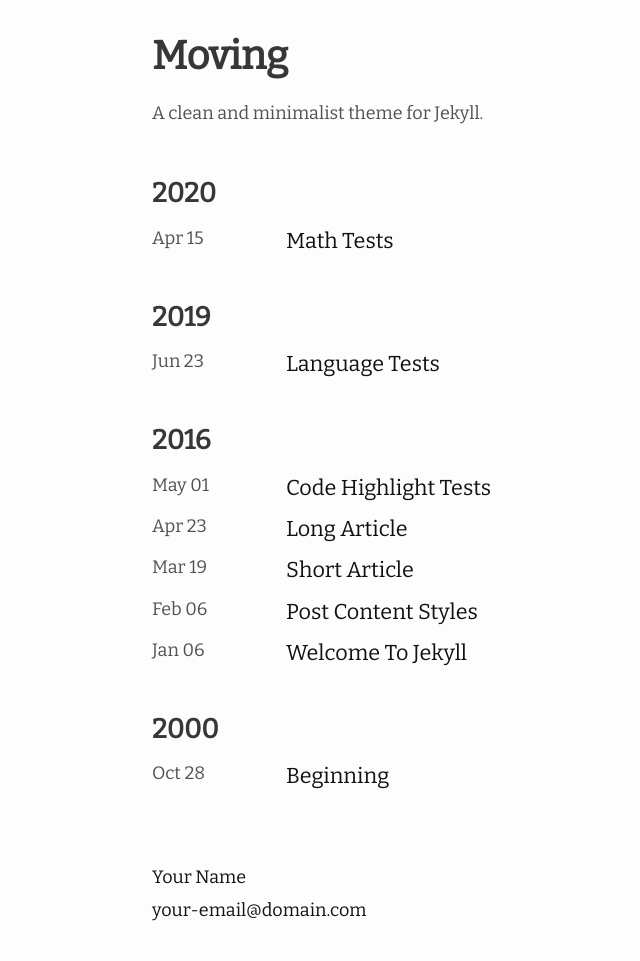
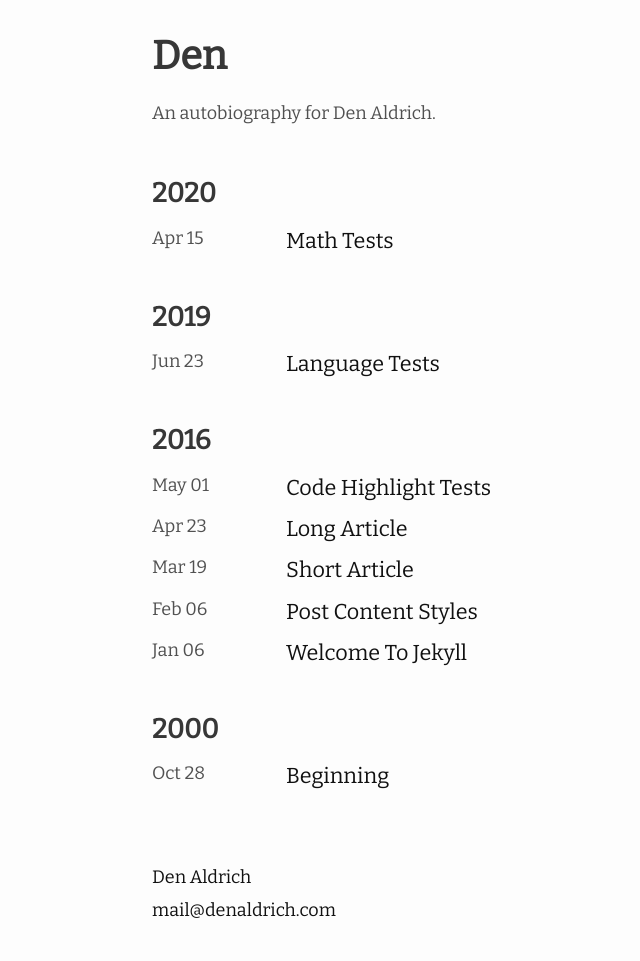
Before and after one commit to denaldrich/website, a Jekyll site: the page built from index.md, in a window 1280 px wide. Shown: the whole page, without its empty margins (118-758 px from the left). Built offline with Jekyll 4.4.1, drawn with Linux system fonts in a browser that asks for light colours; nearby versions of some CDN libraries.

Commit message:
Update _config.yml

```diff
--- a/_config.yml
+++ b/_config.yml
@@ -1,9 +1,9 @@
-title: Moving # The title of the blog
-author: Your Name # Your name
-email: your-email@domain.com # your email shown in the footer
+title: Den # The title of the blog
+author: Den Aldrich # Your name
+email: mail@denaldrich.com # your email shown in the footer
 url: https://website-9un.pages.dev/ # this is your site's root address.
 description: > # this means to ignore newlines until "show_excerpts:"
-  A clean and minimalist theme for Jekyll.
+  An autobiography for Den Aldrich.
 favicon: "./favicon.ico" # set the favicon of the site
 show_excerpts: false # set to true to show excerpts on the homepage
 
```
